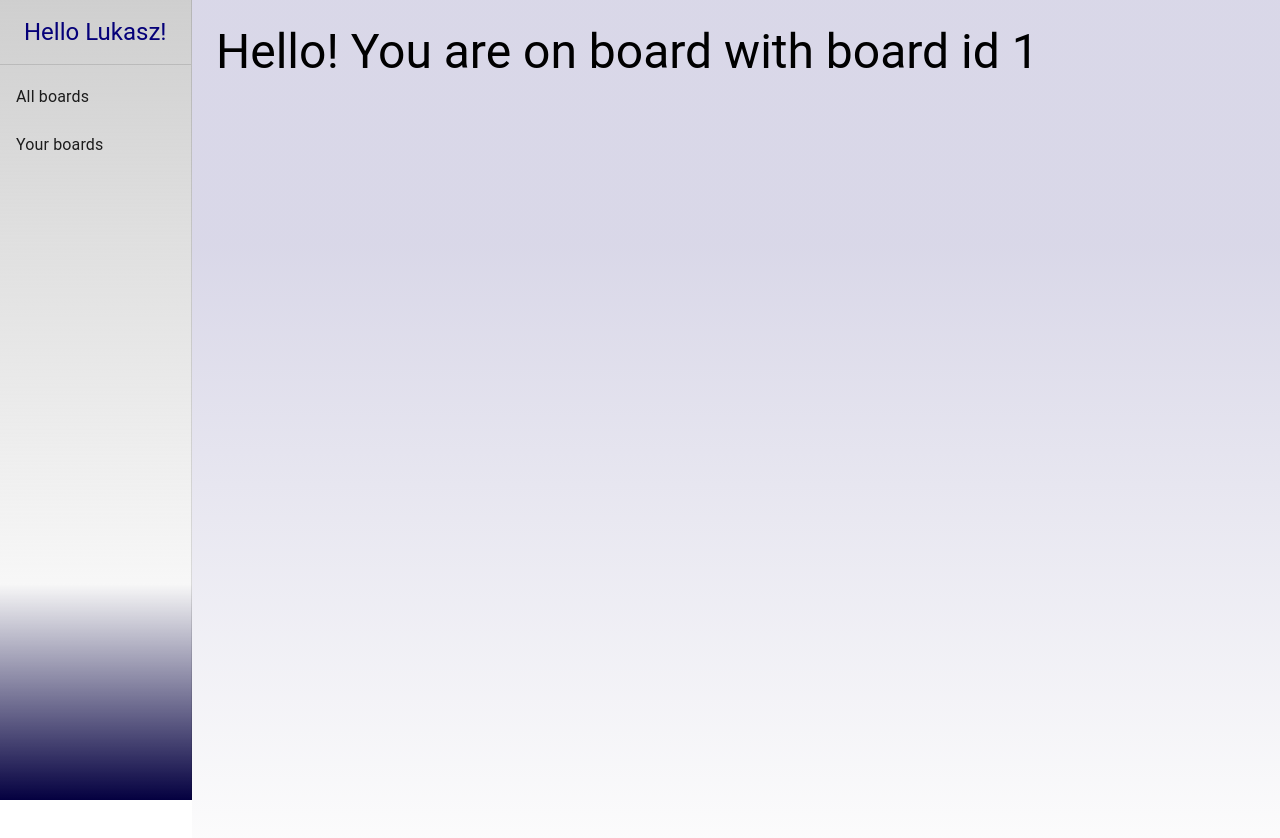
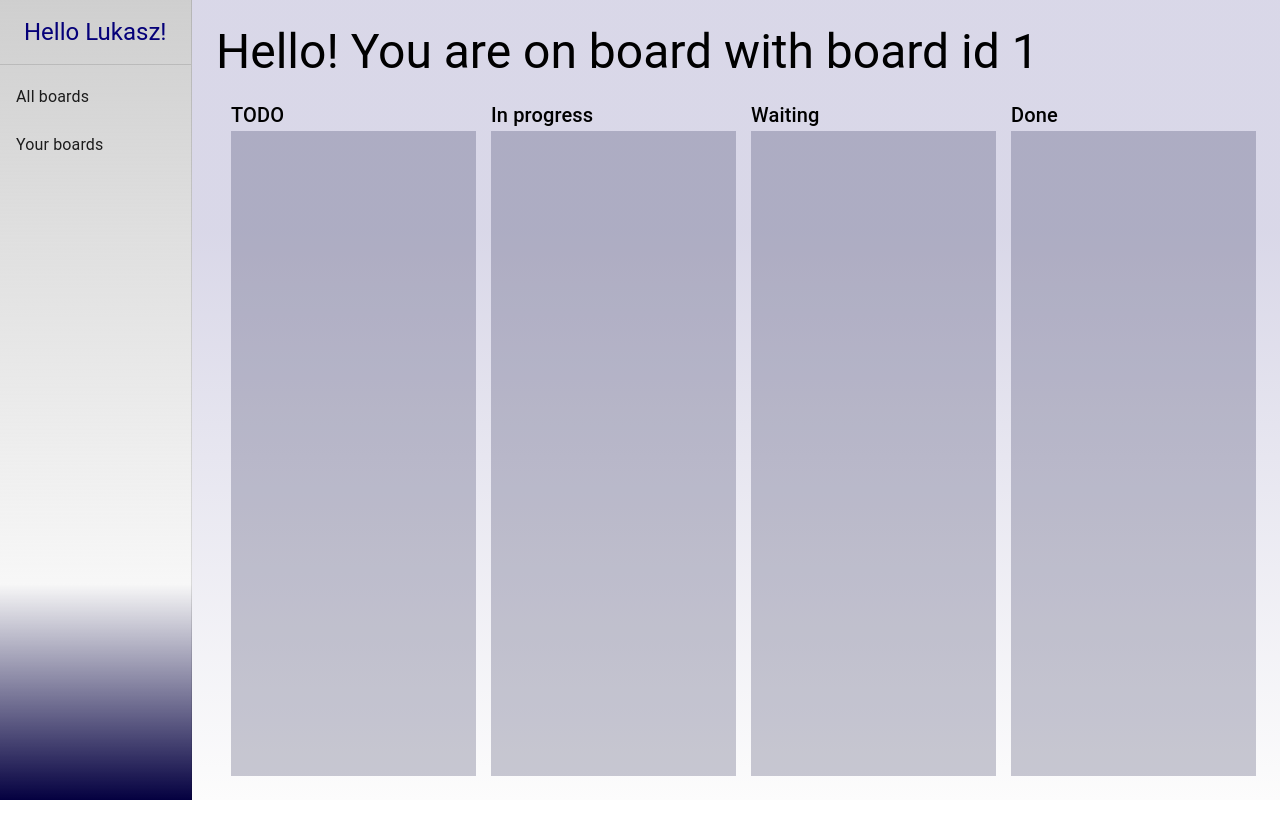
Before and after one commit to Kameal22/trello-inspired-app, a React (Create React App) app: page /boards/1 in a window 1280 px wide. Shown: the top 838 px of the page. After the commit the page ends 800 px from the top, so only its background shows below. Built offline with nearby package versions, Linux system fonts and the light colour scheme.

Commit message:
Added Column component

```diff
--- a/src/App.js
+++ b/src/App.js
@@ -2,7 +2,7 @@ import MainPage from "./pages/MainPage";
 
 const App = () => {
   return (
-    <div>
+    <div style={{height: '100%'}}>
       <MainPage />
     </div>
   );
--- a/src/components/Board/Board.js
+++ b/src/components/Board/Board.js
@@ -1,19 +1,22 @@
-import React from 'react';
-import {Box, List, ListItem, Typography} from "@mui/material";
+import React, {useState} from 'react';
+import {Grid, Typography} from "@mui/material";
+import {mockedColumns} from "../../data/mockedColumns";
+import Column from "../Column/Column";
 
 const Board = ({boardId}) => {
+    const [columns, setColumns] = useState(mockedColumns);
+
+    const columnItems = columns.map(column => <Grid style={{marginLeft: 15}} item xs={8} md={4} xl={2}>
+        <Column {...column} />
+    </Grid>);
+
     return (
-        <div style={{height: '100vh', margin: 0, padding: 0}}>
-            <Typography variant="h3">Hello! You are on board with board id {boardId}</Typography>
-            <Box>
-                <List style={{overflow: "auto"}}>
-                    <ListItem>
-                        <div style={{width: '500px', backgroundColor: "blue"}}>
-
-                        </div>
-                    </ListItem>
-                </List>
-            </Box>
+        <div style={{height: '100%', display: 'flex', flexDirection: 'column'}}>
+            <Typography variant="h3" style={{height: '10%'}}>Hello! You are on board with board
+                id {boardId}</Typography>
+            <Grid container style={{flexGrow: 1}} wrap="nowrap">
+                {columnItems}
+            </Grid>
         </div>
     );
 };
--- /dev/null
+++ b/src/components/Column/Column.js
@@ -0,0 +1,17 @@
+import React from 'react';
+import {Typography} from "@mui/material";
+
+const Column = ({columnId, name}) => {
+    console.log(columnId);
+    console.log(name);
+    return (
+        <div style={{height: '100%', display: "flex", flexDirection: "column"}}>
+            <Typography variant="h6">{name}</Typography>
+            <div style={{backgroundColor: 'rgba(37,37,76,0.24)', flexGrow: 1}}>
+            </div>
+        </div>
+
+    );
+};
+
+export default Column;
--- /dev/null
+++ b/src/data/mockedColumns.js
@@ -0,0 +1,18 @@
+export const mockedColumns = [
+    {
+        columnId: 1,
+        name: 'TODO'
+    },
+    {
+        columnId: 2,
+        name: 'In progress'
+    },
+    {
+        columnId: 3,
+        name: 'Waiting'
+    },
+    {
+        columnId: 4,
+        name: 'Done'
+    }
+]
--- a/src/index.css
+++ b/src/index.css
@@ -1,4 +1,4 @@
-body, html {
+body, html, #app, #app>div, #root {
   margin: 0;
   font-family: -apple-system, BlinkMacSystemFont, 'Segoe UI', 'Roboto', 'Oxygen',
     'Ubuntu', 'Cantarell', 'Fira Sans', 'Droid Sans', 'Helvetica Neue',
--- a/src/pages/MainPage.js
+++ b/src/pages/MainPage.js
@@ -8,8 +8,8 @@ import Board from "../components/Board/Board";
 
 const MainPage = () => {
     return (
-        <div>
-            <Box sx={{display: 'flex'}}>
+        <div style={{height: "100%"}}>
+            <Box sx={{display: 'flex', height: '100%'}}>
                 <Sidebar/>
                 {/*TODO: fix background height*/}
                 <Box component="main" sx={{
```
Also changed, not shown: src/components/Task/Task.js (added, +11 -0 lines), src/data/mockedTasks.js (added, +23 -0 lines).
